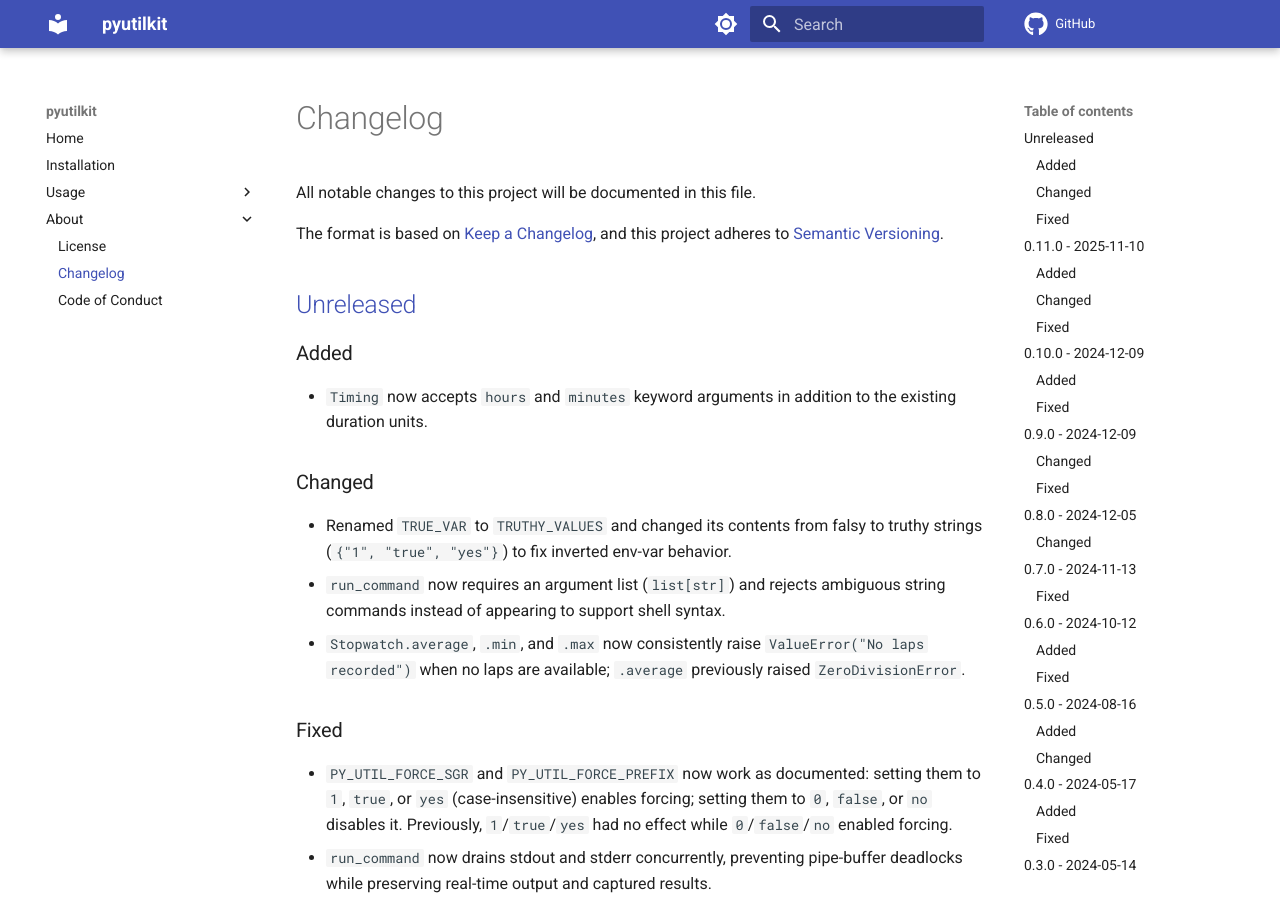
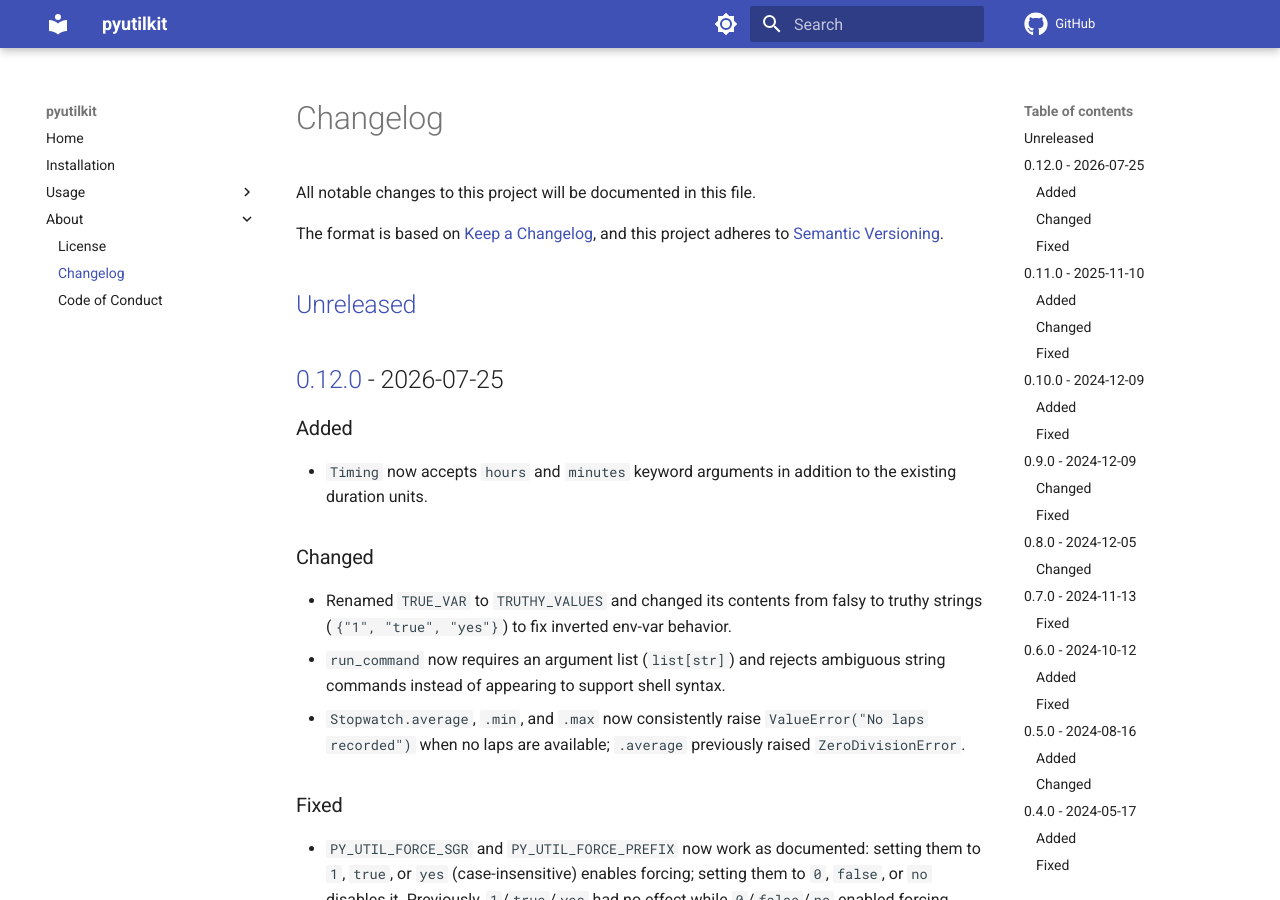
Before and after one commit to spapanik/pyutilkit, an MkDocs documentation site: the page built from docs/CHANGELOG.md, in a window 1280 px wide and 900 px high. Built offline with MkDocs 1.6.1 and Material for MkDocs 9.7.7, drawn with Linux system fonts in a browser that asks for light colours; comment, search, counter and statistics services are not loaded.

Commit message:
🚀 Bump version

```diff
--- a/docs/CHANGELOG.md
+++ b/docs/CHANGELOG.md
@@ -5,6 +5,8 @@ All notable changes to this project will be documented in this file.
 The format is based on [Keep a Changelog], and this project adheres to [Semantic Versioning].
 
 ## [Unreleased]
+
+## [0.12.0] - 2026-07-25
 
 ### Added
 
@@ -147,7 +149,8 @@ The format is based on [Keep a Changelog], and this project adheres to [Semantic
 
 [Keep a Changelog]: https://keepachangelog.com/en/1.1.0/
 [Semantic Versioning]: https://semver.org/spec/v2.0.0.html
-[Unreleased]: https://github.com/spapanik/pyutilkit/compare/v0.11.0...main
+[Unreleased]: https://github.com/spapanik/pyutilkit/compare/v0.12.0...main
+[0.12.0]: https://github.com/spapanik/pyutilkit/compare/v0.11.0...v0.12.0
 [0.11.0]: https://github.com/spapanik/pyutilkit/compare/v0.10.0...v0.11.0
 [0.10.0]: https://github.com/spapanik/pyutilkit/compare/v0.9.0...v0.10.0
 [0.9.0]: https://github.com/spapanik/pyutilkit/compare/v0.8.0...v0.9.0
--- a/pyproject.toml
+++ b/pyproject.toml
@@ -6,7 +6,7 @@ build-backend = "uv_build"
 
 [project]
 name = "pyutilkit"
-version = "0.11.0.post1"
+version = "0.12.0"
 
 authors = [
     { name = "Stephanos Kuma", email = "stephanos@kuma.ai" },
```
